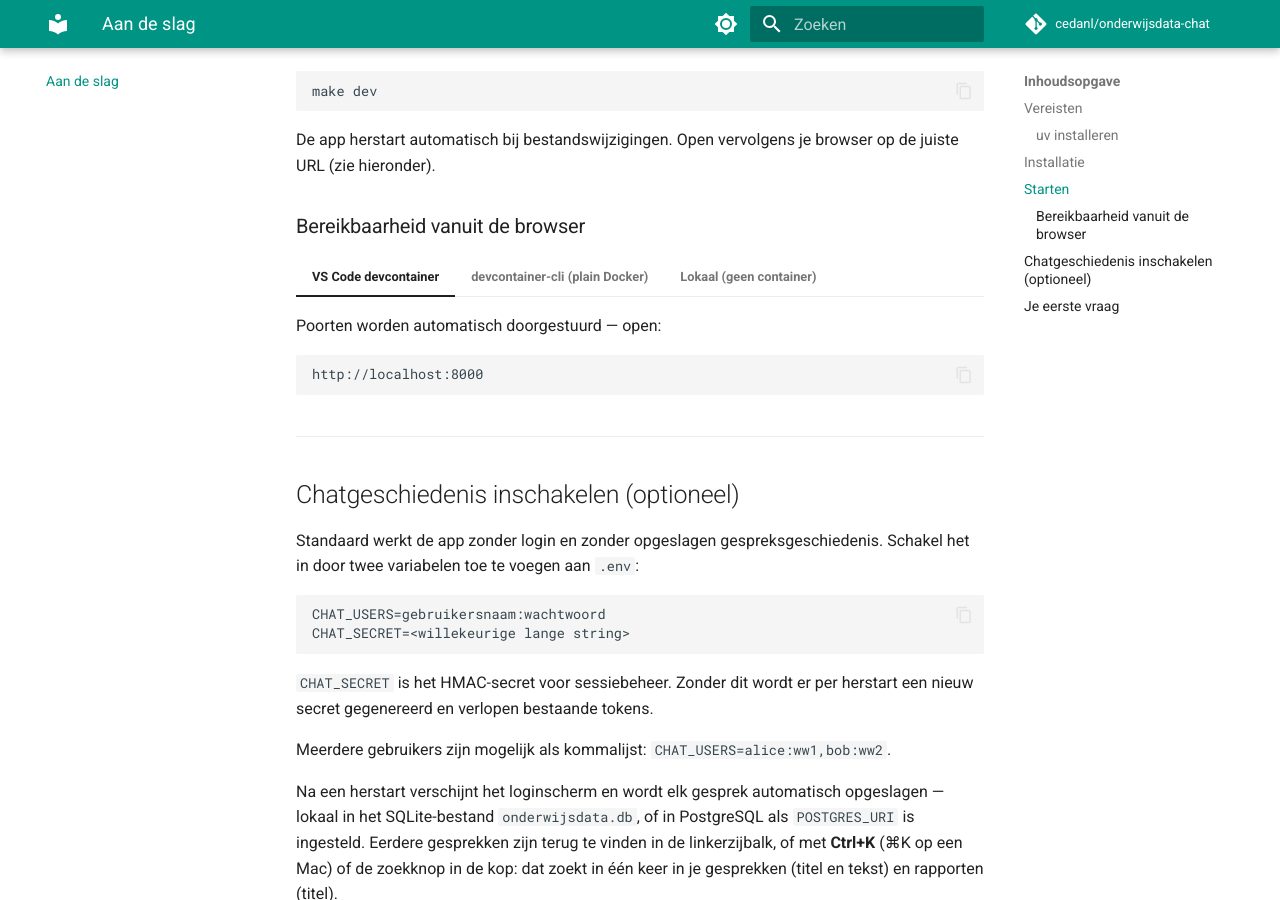
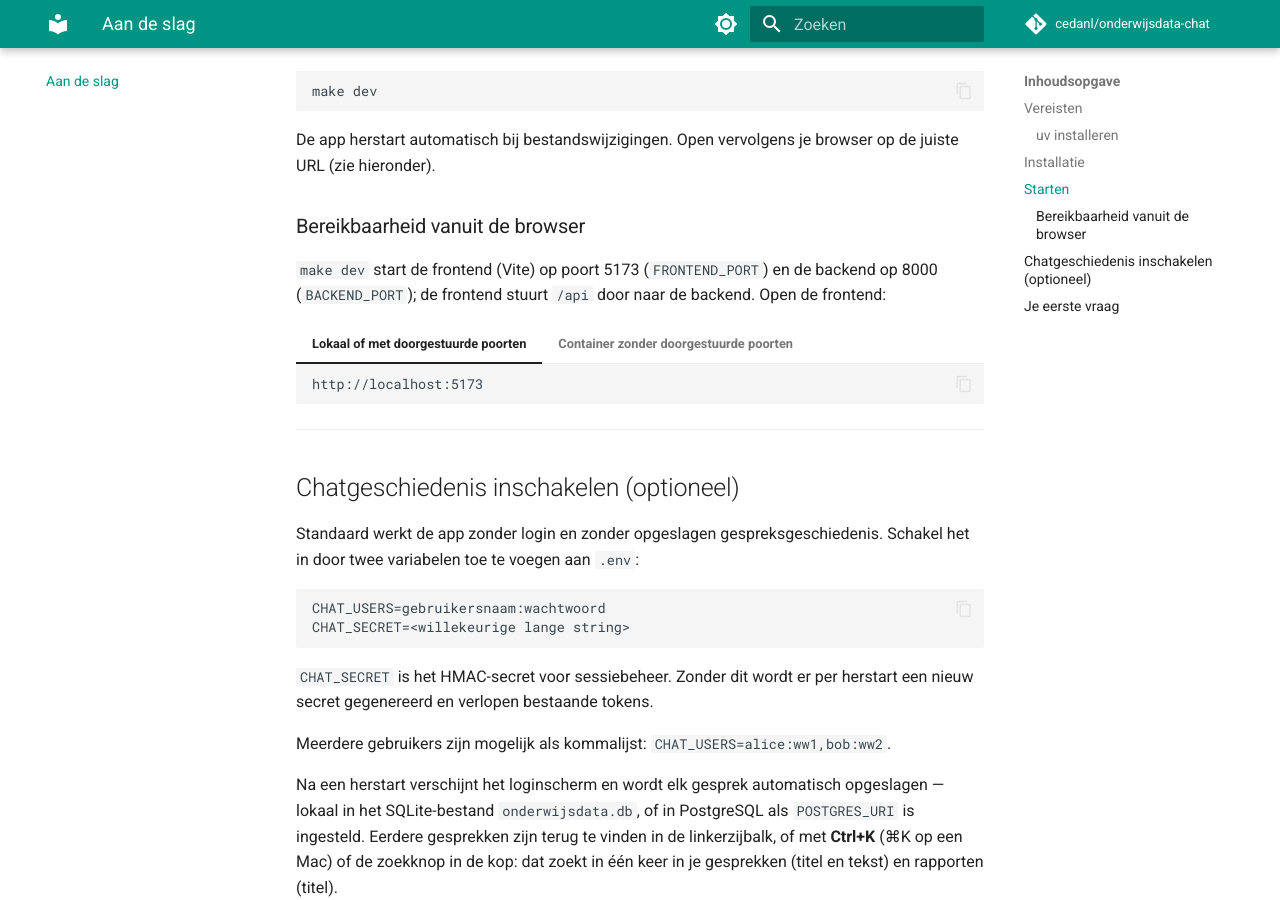
Before and after one commit to cedanl/onderwijsdata-chat, an MkDocs documentation site: the page built from docs/aan-de-slag.md, in a window 1280 px wide and 900 px high, scrolled down 982 px. Built offline with MkDocs 1.6.1 and Material for MkDocs 9.7.7, drawn with Linux system fonts in a browser that asks for light colours; comment, search, counter and statistics services are not loaded.

Commit message:
docs(readme): make url print poort 5173; geen devcontainer.json meer
README.md en docs/aan-de-slag.md gaven bij make url het voorbeeld
http://172.17.0.2:8000, terwijl de Makefile FRONTEND_PORT (standaard 5173)
print. Ze stuurden ook naar localhost:8000, de backend, terwijl make dev de
frontend op 5173 start (vite stuurt /api door naar 8000). En ze noemden
forwardPorts in devcontainer.json, een bestand dat niet in de repo staat.

Beide teksten noemen nu de twee poorten uit de Makefile, sturen naar de
frontend en beschrijven het containergeval zonder een bestand dat er niet
is.

Closes #821

Co-Authored-By: Claude Opus 5.5 <noreply@anthropic.com>

````diff
--- a/docs/aan-de-slag.md
+++ b/docs/aan-de-slag.md
@@ -49,21 +49,19 @@ De app herstart automatisch bij bestandswijzigingen. Open vervolgens je browser
 
 ### Bereikbaarheid vanuit de browser
 
-=== "VS Code devcontainer"
-    Poorten worden automatisch doorgestuurd — open:
+`make dev` start de frontend (Vite) op poort 5173 (`FRONTEND_PORT`) en de backend op 8000 (`BACKEND_PORT`); de
+frontend stuurt `/api` door naar de backend. Open de frontend:
+
+=== "Lokaal of met doorgestuurde poorten"
     ```
-    http://localhost:8000
+    http://localhost:5173
     ```
 
-=== "devcontainer-cli (plain Docker)"
-    `forwardPorts` in `devcontainer.json` werkt niet zonder VS Code. Gebruik het container-bridge-IP:
+=== "Container zonder doorgestuurde poorten"
+    Komen de poorten van de container niet op de host (bijvoorbeeld met devcontainer-cli zonder VS Code), gebruik dan
+    het IP van de container:
     ```bash
-    make url   # print de juiste URL, bijv. http://172.17.0.2:8000
-    ```
-
-=== "Lokaal (geen container)"
-    ```
-    http://localhost:8000
+    make url   # print de juiste URL, bijv. http://172.17.0.2:5173
     ```
 
 ---
````
Also changed, not shown: README.md (+4 -9 lines).
